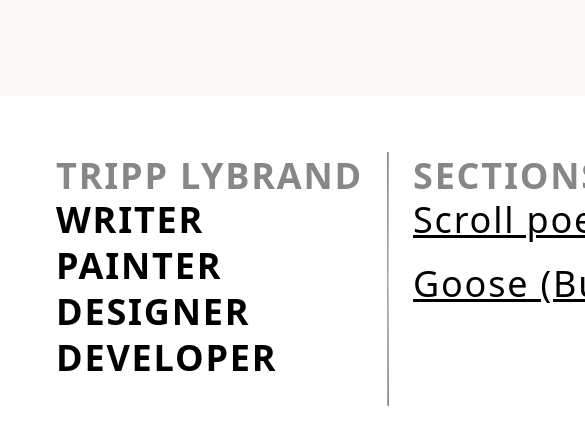
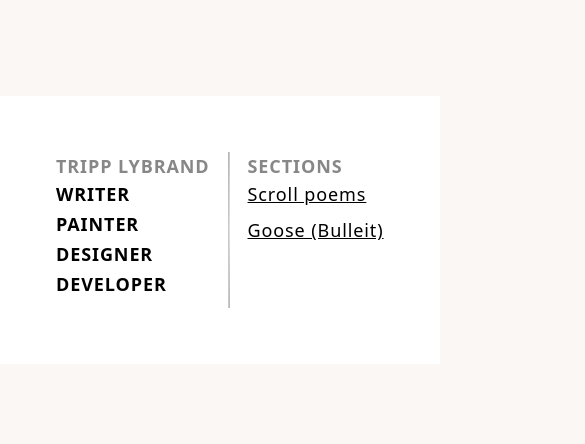
Before and after one commit to tripplybrand/website, a Next.js app: page / in a window 390 px wide. Shown: the top 444 px of the page, 585 px wide, since content can reach past the window. Built offline with nearby package versions, Linux system fonts and the light colour scheme.

Commit message:
Add media queries for three different views of home. Abstract header text into a component.

```diff
--- a/src/pages/index.tsx
+++ b/src/pages/index.tsx
@@ -5,13 +5,13 @@ import { DividerIcon } from 'icons'
 const Home: NextPage = () => {
   //Need to center the height at some point I think
   return (
-    <div className="m-auto w-max p-14 mt-24 bg-white flex gap-x-6">
+    <div className="m-auto w-max p-14 mt-24 bg-white flex gap-x-[1.125rem] sm:gap-x-6">
       {/* Left bio column */}
       <div className="flex flex-col">
-        <h1 className="text-[#878787] text-4xl font-bold uppercase leading-[3rem] tracking-wider">
-          Tripp Lybrand
+        <h1>
+          <HeaderText text="Tripp Lybrand" />
         </h1>
-        <div className="flex flex-col gap-y-1.5">
+        <div className="flex flex-col gap-y-0.5 sm:gap-y-1 md:gap-y-1.5">
           <BioElement text="Writer" />
           <BioElement text="Painter" />
           <BioElement text="Designer" />
@@ -19,13 +19,13 @@ const Home: NextPage = () => {
         </div>
       </div>
       {/* Middle divider*/}
-      <DividerIcon className="fill-[#878787]" />
+      <DividerIcon className="fill-[#878787] w-0.5 h-[9.75rem] sm:h-[10.625rem] md:h-[15.875rem]" />
       {/* Right pages column */}
       <div className="flex flex-col">
-        <h2 className="text-[#878787] text-4xl font-bold uppercase leading-[3rem] tracking-wider">
-          Sections
+        <h2>
+          <HeaderText text="Sections" />
         </h2>
-        <div className="flex flex-col gap-y-6">
+        <div className="flex flex-col gap-y-2 sm:gap-y-4 md:gap-y-6">
           <SectionLink text="Scroll poems" href="/scroll-poems" />
           <SectionLink text="Goose (Bulleit)" href="/goose" />
         </div>
@@ -34,12 +34,23 @@ const Home: NextPage = () => {
   )
 }
 
+type HeaderTextProps = {
+  text: String
+}
+const HeaderText = ({ text }: HeaderTextProps) => {
+  return (
+    <span className="text-[#878787] text-lg sm:text-2xl md:text-4xl font-bold uppercase leading-[1.75rem] sm:leading-9 md:leading-[3rem] tracking-wider">
+      {text}
+    </span>
+  )
+}
+
 type BioElementProps = {
   text: String
 }
 const BioElement = ({ text }: BioElementProps) => {
   return (
-    <span className="text-4xl font-bold uppercase tracking-wider text-black">
+    <span className="text-lg sm:text-2xl md:text-4xl font-bold uppercase tracking-wider text-black">
       {text}
     </span>
   )
@@ -52,7 +63,7 @@ type SectionLinkProps = {
 const SectionLink = ({ text, href }: SectionLinkProps) => {
   return (
     <Link href={href}>
-      <a className="text-4xl font-light tracking-wider underline text-black hover:text-matisse-red-200">
+      <a className="text-lg sm:text-2xl md:text-4xl font-light tracking-wider underline text-black hover:text-matisse-red-200">
         {text}
       </a>
     </Link>
```
